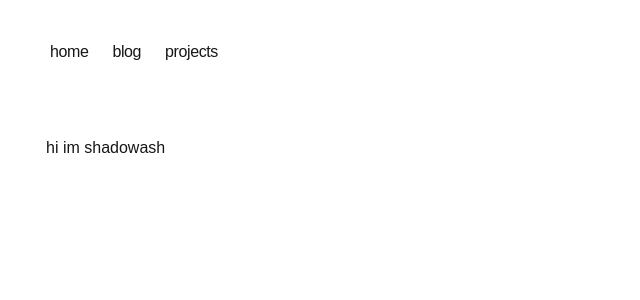
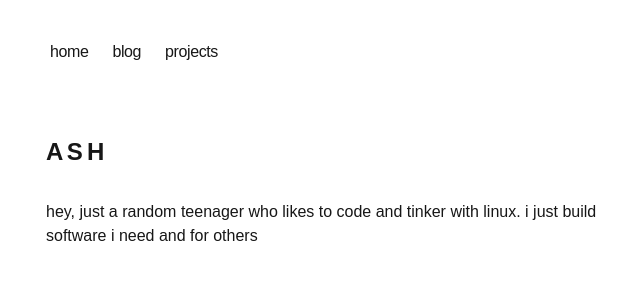
Before and after one commit to shadowash8/portfolio, a Next.js app: page / in a window 1280 px wide. Shown: the top 300 px of the page, without its empty margins (306-946 px from the left). Built offline with nearby package versions, Linux system fonts and the light colour scheme.

Commit message:
feat: add index page content

```diff
--- a/app/page.tsx
+++ b/app/page.tsx
@@ -1,7 +1,12 @@
 export default function Home() {
     return (
-        <div>
-            <h1>hi im shadowash</h1>
-        </div>
+        <section>
+            <h1 className="mb-8 text-2xl font-semibold tracking-tighter">
+                A S H
+            </h1>
+            <p className="mb-4">
+                hey, just a random teenager who likes to code and tinker with linux. i just build software i need and for others
+            </p>
+        </section>
     );
 }
```
